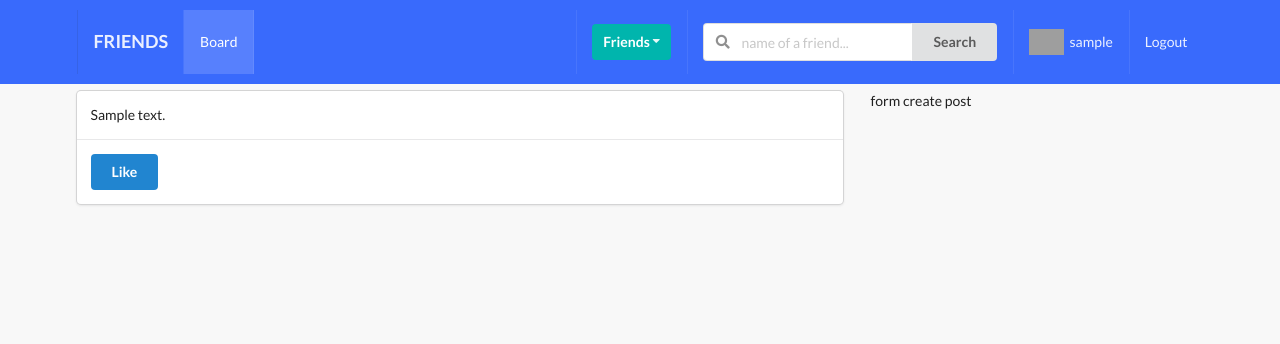
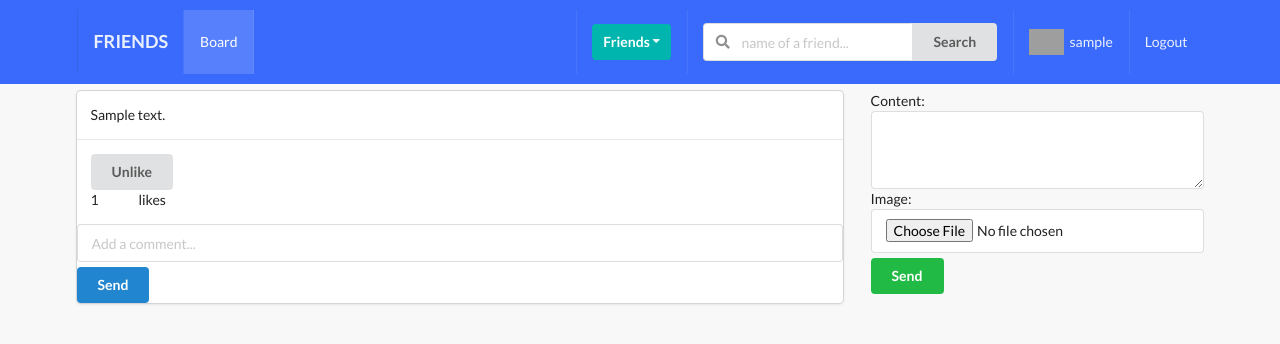
Before and after one commit to sepideh2020/social-network, a Django app: page /posts/ in a window 1280 px wide. Shown: the top 344 px of the page. Run offline with Django 3.2, Linux system fonts and the light colour scheme; a user stored in the database is signed in; tables that the repository leaves empty hold one stand-in row (values such as "Sample post"); some libraries are stand-ins or nearby versions; grey boxes are pictures that could not be loaded.

Commit message:
posts like created:)

```diff
--- a/social_network/posts/admin.py
+++ b/social_network/posts/admin.py
@@ -15,4 +15,4 @@ class CommentAdmin(admin.ModelAdmin):
 
 @admin.register(Like)
 class LikeAdmin(admin.ModelAdmin):
-    list_display = ['user', 'post', 'created']
+    list_display = ['user', 'post', 'created','value']
--- a/social_network/posts/forms.py
+++ b/social_network/posts/forms.py
@@ -0,0 +1,19 @@
+from django import forms
+from .models import Comment, Post
+
+
+class CommentModelForm(forms.ModelForm):
+    body = forms.CharField(label='',
+                           widget=forms.TextInput(attrs={'placeholder': 'Add a comment...'}))
+
+    class Meta:
+        model = Comment
+        fields = ('body',)
+
+
+class PostModelForm(forms.ModelForm):
+    content = forms.CharField(widget=forms.Textarea(attrs={'rows': 3}))
+
+    class Meta:
+        model = Post
+        fields = ('content', 'image')
--- a/social_network/posts/templates/posts/main.html
+++ b/social_network/posts/templates/posts/main.html
@@ -6,23 +6,50 @@
     <div class="ui grid">
         <div class="row">
             <div class="eleven wide column">
-            {% for obj in object_list %}
+                {% for obj in qs %}
                     <div class="ui fluid card">
                         <div class="content">
                             {{ obj.content }}
                         </div>
                         <div class="content">
-                        <form action="" method="POST">
+                            <form action="{% url 'posts:like-post-view' %}" method="POST">
                                 {% csrf_token %}
                                 <input type="hidden" name="post_id" value={{ obj.id }}>
-                            <button type="submit" class="ui primary button ">Like</button>
+                                <button type="submit" class="ui button like-btn{{ obj.id }}">
+                                    {% if profile not in obj.liked.all %}
+                                        Like
+                                    {% else %}
+                                        Unlike
+                                    {% endif %}
+                                </button>
+                                <div class="ui grid">
+                                    <div class="column">
+                                        <div class="like-count{{ obj.id }}"> {{ obj.num_likes }} </div>
+                                    </div>
+                                    <div class="column">
+                                        likes
+                                    </div>
+                                </div>
+
                             </form>
                         </div>
+                        <form action="" method="POST" class='ui fluid form'>
+                            {% csrf_token %}
+                            <input type="hidden" name="post_id" value={{ obj.id }}>
+                            {{ c_form }}
+                            <button type="submit" name="submit_c_form" class="ui primary button mt-5 w-full">Send
+                            </button>
+                        </form>
                     </div>
+
                 {% endfor %}
             </div>
             <div class="five wide column">
-        form create post
+                <form action="" method="POST" class='ui form' enctype="multipart/form-data">
+                    {% csrf_token %}
+                    {{ p_form }}
+                    <button type='submit' name="submit_p_form" class="ui positive button w-full mt-5">Send</button>
+                </form>
             </div>
         </div>
     </div>
--- a/social_network/posts/urls.py
+++ b/social_network/posts/urls.py
@@ -1,9 +1,10 @@
 from django.urls import path
 
-from .views import PostCommentCreateAndListView
+from .views import post_comment_create_and_list_view, like_unlike_post
 
 app_name = 'posts'
 urlpatterns = [
-    path('', PostCommentCreateAndListView.as_view(), name='main-post-view'),
+    path('', post_comment_create_and_list_view, name='main-post-view'),
+    path('liked/', like_unlike_post, name='like-post-view'),
 
 ]
--- a/social_network/posts/views.py
+++ b/social_network/posts/views.py
@@ -1,24 +1,61 @@
-from django.shortcuts import render
+from django.shortcuts import render, redirect
 from django.views.generic import ListView
+from django.views.generic.base import View
 
-from posts.models import Post
+from posts.forms import CommentModelForm, PostModelForm
+from posts.models import Post, Like
 from profiles.models import Profile
 
 
-# def post_comment_create_and_list_view(request):
-#     qs = Post.objects.all()
-#
-#     context = {
-#         'qs': qs,
-#
-#     }
-#
-#     return render(request, 'posts/main.html', context)
+def post_comment_create_and_list_view(request):
+    qs = Post.objects.all()
+    profile = Profile.objects.get(user=request.user)
+    p_form = PostModelForm(request.POST or None, request.FILES or None)
+    c_form = CommentModelForm(request.POST or None)
+
+    profile = Profile.objects.get(user=request.user)
+    if p_form.is_valid():
+        instance = p_form.save(commit=False)
+        instance.author = profile
+        instance.save()
+        p_form = PostModelForm()
+    if c_form.is_valid():
+        instance = c_form.save(commit=False)
+        instance.user = profile
+        instance.post = Post.objects.get(id=request.POST.get('post_id'))
+        instance.save()
+        c_form = CommentModelForm()
+    context = {
+        'qs': qs,
+        'profile': profile,
+        'p_form': p_form,
+        'c_form': c_form,
+    }
+
+    return render(request, 'posts/main.html', context)
 
 
-class PostCommentCreateAndListView(ListView):
-    """
-    This class show ListPost of user log in
-    """
-    model = Post
-    template_name = 'posts/main.html'
+def like_unlike_post(request):
+    user = request.user
+    if request.method == 'POST':
+        post_id = request.POST.get('post_id')
+        post_obj = Post.objects.get(id=post_id)
+        profile = Profile.objects.get(user=user)
+        if profile in post_obj.liked.all():
+            post_obj.liked.remove(profile)
+        else:
+            post_obj.liked.add(profile)
+
+        like, created = Like.objects.get_or_create(user=profile, post_id=post_id)
+
+        if not created:
+            if like.value == 'Like':
+                like.value = 'Unlike'
+            else:
+                like.value = 'Like'
+        else:
+            like.value = 'Like'
+
+            post_obj.save()
+            like.save()
+    return redirect('posts:main-post-view')
```
Lines whose indentation alone changed are shown as unchanged.
